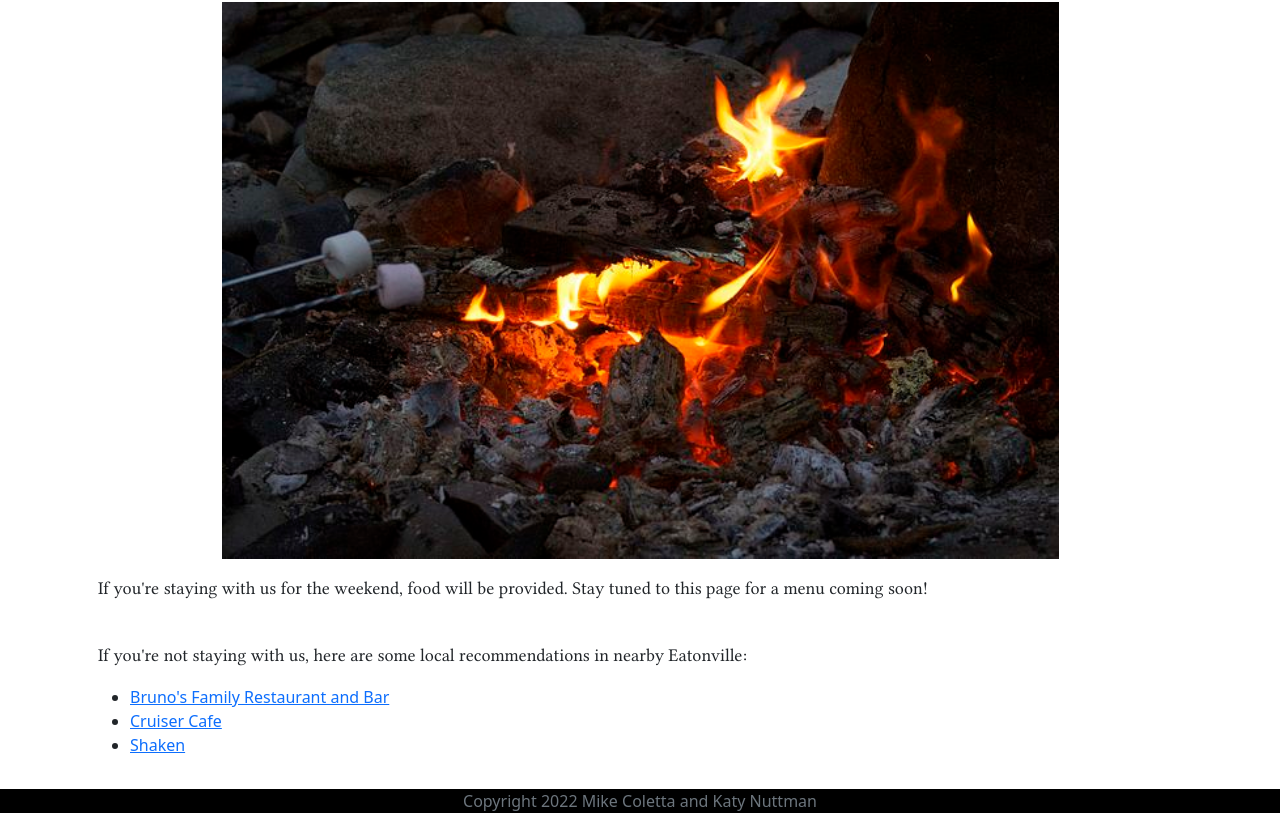
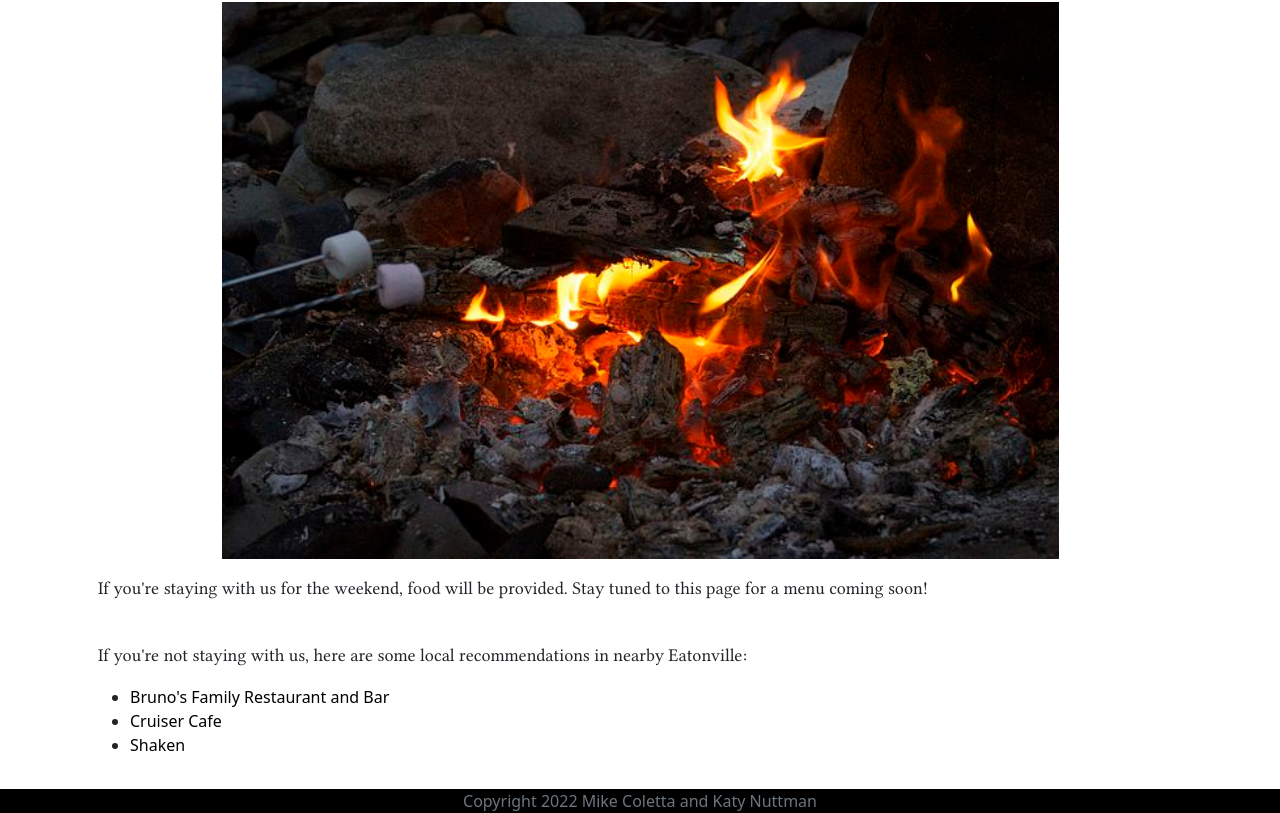
Before and after one commit to MikeColetta/nuttlettawedding, a React (Create React App) app: page /Eating in a window 1280 px wide. Shown: the part 624-1437 px from the top of the page. Built offline with nearby package versions, Linux system fonts and the light colour scheme.

Commit message:
Added foodRecLink class

```diff
--- a/src/App.css
+++ b/src/App.css
@@ -64,3 +64,8 @@ p {
   border: none !important;
   text-align: center;
 }
+
+.foodRecLink {
+  color: black;
+  text-decoration: none;
+}
```
